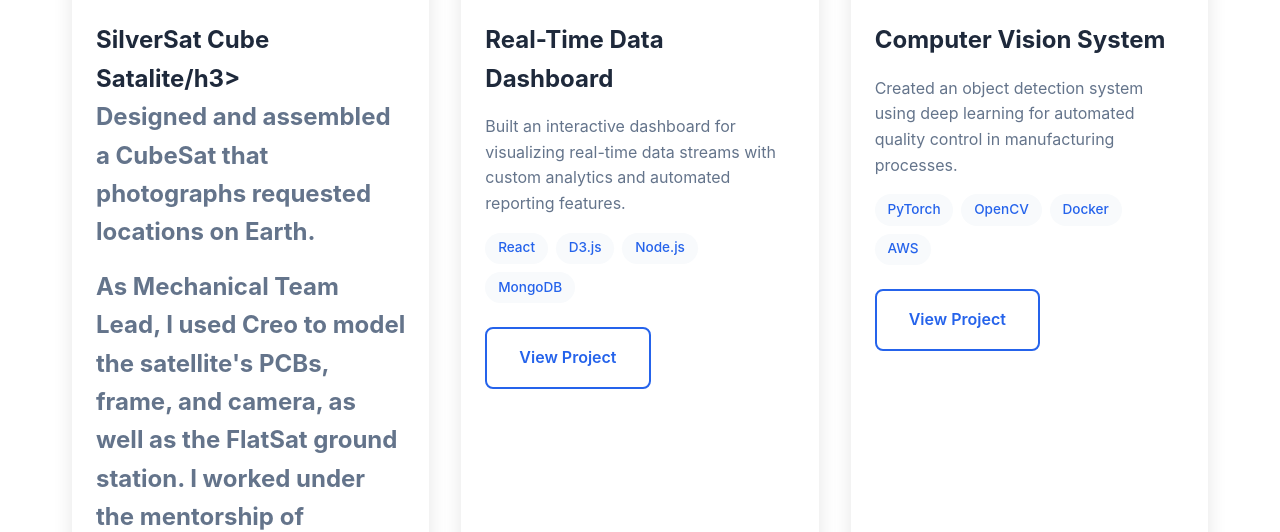
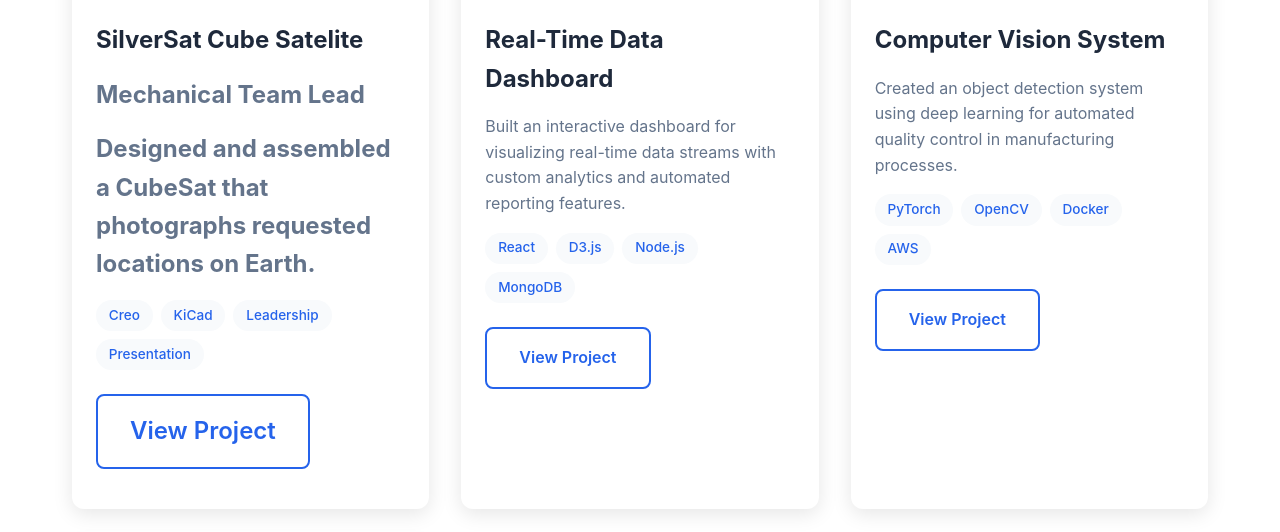
Before and after one commit to probablyAidan2/StemPortfolio, a plain HTML site: page index.html in a window 1280 px wide. Shown: the part 2017-2549 px from the top of the page. Drawn offline with Linux system fonts and the light colour scheme.

Commit message:
Update project details for SilverSat Cube Satellite

```diff
--- a/index.html
+++ b/index.html
@@ -83,15 +83,14 @@
                         <img src="images/SilverSat_Image1.jpg" alt="SilverSat">
                     </div>
                     <div class="project-content">
-                        <h3>SilverSat Cube Satalite/h3>
-                        <p>Designed and assembled a CubeSat that photographs requested locations on Earth. </p>
-                        <p>As Mechanical Team Lead, I used Creo to model the satellite's PCBs, frame, and camera, as well as the FlatSat ground station.
-                            I worked under the mentorship of engineers from the Johns Hopkins APL and NASA Goddard, who helped me tremendously in progressing as an engineer, student, and leader.</p>
+                        <h3>SilverSat Cube Satelite<h3>
+                        <p>Mechanical Team Lead </p>
+                        <p>Designed and assembled a CubeSat that photographs requested locations on Earth.</p>
                         <div class="project-tags">
                             <span class="tag">Creo</span>
                             <span class="tag">KiCad</span>
-                            <span class="tag">Pandas</span>
-                            <span class="tag">Scikit-learn</span>
+                            <span class="tag">Leadership</span>
+                            <span class="tag">Presentation</span>
                         </div>
                         <a href="https://github.com/yourusername/project1" class="btn-secondary">View Project</a>
                     </div>
```
